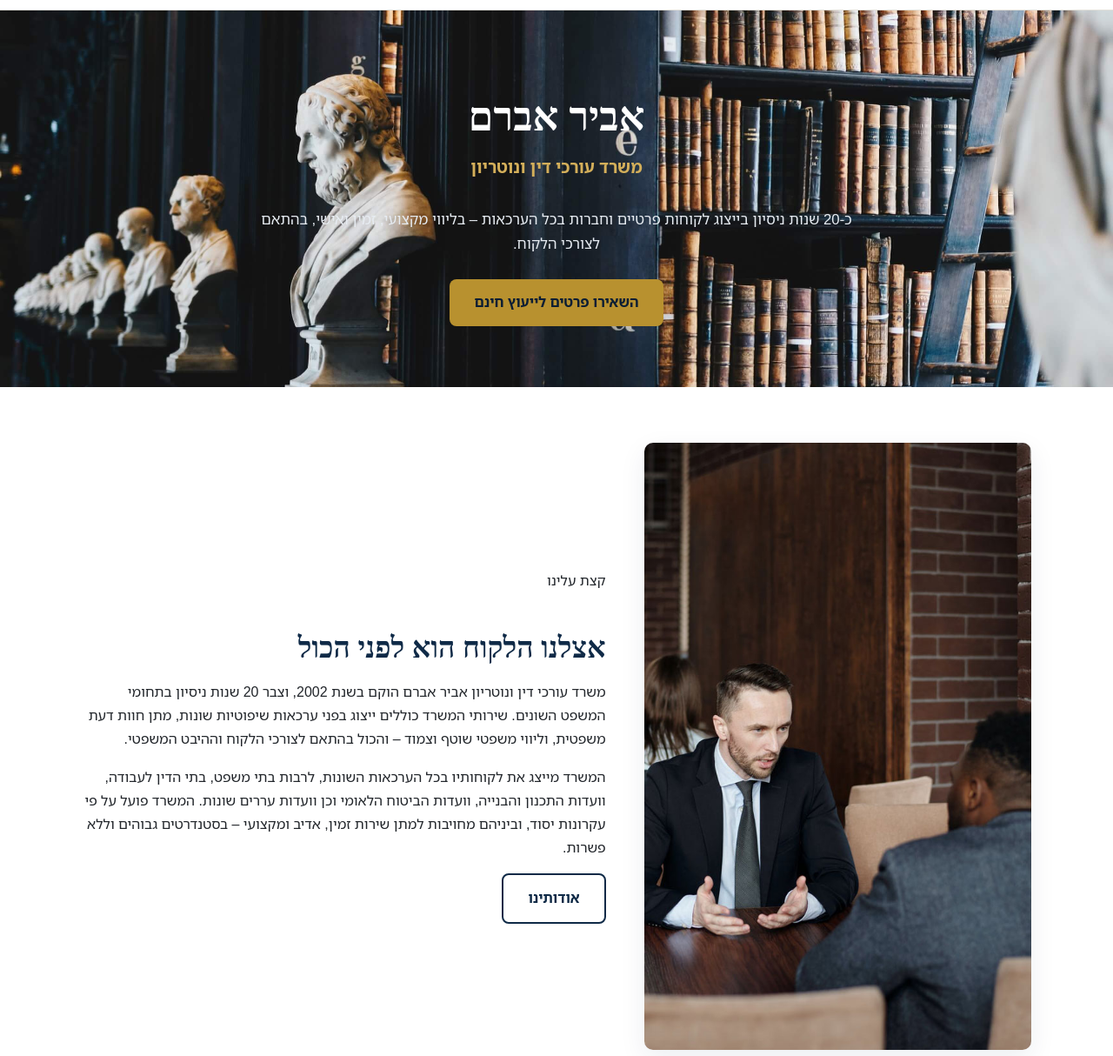
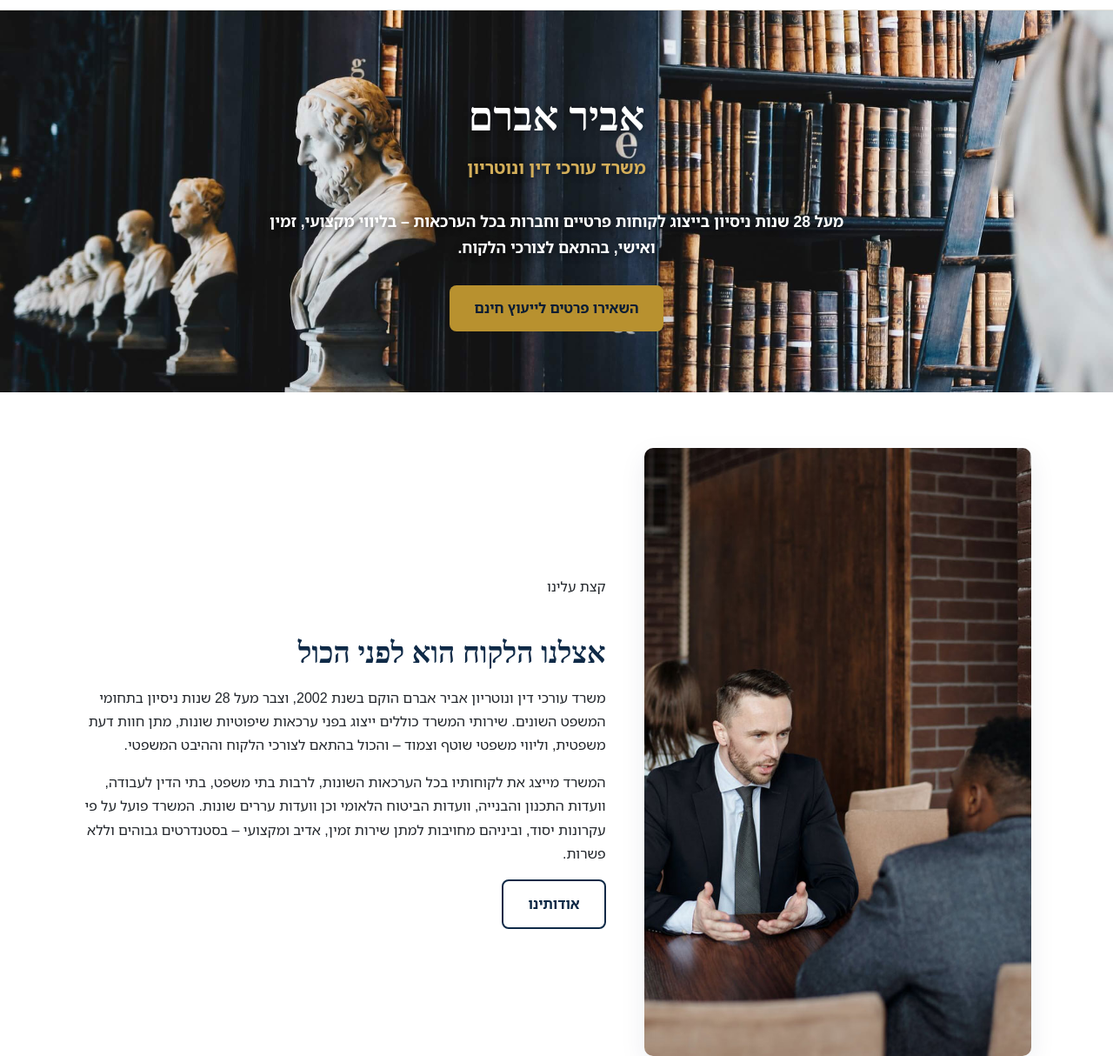
Before and after one commit to abiravram/highlaw-site, a plain HTML site: page index.html in a window 1280 px wide. Shown: the part 111-1325 px from the top of the page at 87% size. Drawn offline with Linux system fonts and the light colour scheme; a web font is replaced by a local one.

Commit message:
Add files via upload

```diff
--- a/assets/css/style.css
+++ b/assets/css/style.css
@@ -215,7 +215,7 @@ textarea:focus-visible {
 /* Hero */
 .hero {
   position: relative;
-  background: linear-gradient(180deg, rgba(10,29,51,0.78), rgba(10,29,51,0.88));
+  background: linear-gradient(180deg, rgba(8,22,40,0.88), rgba(8,22,40,0.94));
   color: #fff;
   padding: 90px 0 70px;
   text-align: center;
@@ -225,18 +225,21 @@ textarea:focus-visible {
   background-position: center;
   background-blend-mode: multiply;
 }
-.hero h1 { color: #fff; margin-bottom: 0.3em; }
+.hero h1 { color: #fff; margin-bottom: 0.3em; text-shadow: 0 2px 10px rgba(0,0,0,0.5); }
 .hero .subtitle {
-  font-size: 1.2rem;
+  font-size: 1.25rem;
   color: var(--gold-light);
   margin-bottom: 1.5em;
-  font-weight: 600;
+  font-weight: 700;
+  text-shadow: 0 2px 8px rgba(0,0,0,0.5);
 }
 .hero p.lead {
-  color: #e7ecf2;
+  color: #ffffff;
   max-width: 680px;
   margin: 0 auto 1.6em;
-  font-size: 1.05rem;
+  font-size: 1.1rem;
+  font-weight: 600;
+  text-shadow: 0 2px 8px rgba(0,0,0,0.55);
 }
 
 .btn {
--- a/index.html
+++ b/index.html
@@ -4,7 +4,7 @@
 <meta charset="UTF-8">
 <meta name="viewport" content="width=device-width, initial-scale=1">
 <title>אביר אברם – משרד עורכי דין ונוטריון | קריית מוצקין</title>
-<meta name="description" content="משרד עורכי דין ונוטריון אביר אברם, קריית מוצקין. ליווי משפטי במקרקעין, נזיקין, חוזים, ביטוח לאומי, הוצאה לפועל, התחדשות עירונית ועוד, כ-20 שנות ניסיון.">
+<meta name="description" content="משרד עורכי דין ונוטריון אביר אברם, קריית מוצקין. ליווי משפטי במקרקעין, נזיקין, חוזים, ביטוח לאומי, הוצאה לפועל, התחדשות עירונית ועוד, מעל 28 שנות ניסיון.">
 <link rel="icon" href="assets/images/logo.png">
 <link rel="preconnect" href="https://fonts.googleapis.com">
 <link href="https://fonts.googleapis.com/css2?family=Frank+Ruhl+Libre:wght@500;700&family=Noto+Sans+Hebrew:wght@400;600;700&display=swap" rel="stylesheet">
@@ -41,7 +41,7 @@
     <div class="container">
       <h1>אביר אברם</h1>
       <p class="subtitle">משרד עורכי דין ונוטריון</p>
-      <p class="lead">כ-20 שנות ניסיון בייצוג לקוחות פרטיים וחברות בכל הערכאות – בליווי מקצועי, זמין ואישי, בהתאם לצורכי הלקוח.</p>
+      <p class="lead">מעל 28 שנות ניסיון בייצוג לקוחות פרטיים וחברות בכל הערכאות – בליווי מקצועי, זמין ואישי, בהתאם לצורכי הלקוח.</p>
       <a class="btn" href="contact.html">השאירו פרטים לייעוץ חינם</a>
     </div>
   </section>
@@ -52,7 +52,7 @@
       <div>
         <span class="section-head kicker" style="display:block;text-align:start">קצת עלינו</span>
         <h2>אצלנו הלקוח הוא לפני הכול</h2>
-        <p>משרד עורכי דין ונוטריון אביר אברם הוקם בשנת 2002, וצבר 20 שנות ניסיון בתחומי המשפט השונים. שירותי המשרד כוללים ייצוג בפני ערכאות שיפוטיות שונות, מתן חוות דעת משפטית, וליווי משפטי שוטף וצמוד – והכול בהתאם לצורכי הלקוח וההיבט המשפטי.</p>
+        <p>משרד עורכי דין ונוטריון אביר אברם הוקם בשנת 2002, וצבר מעל 28 שנות ניסיון בתחומי המשפט השונים. שירותי המשרד כוללים ייצוג בפני ערכאות שיפוטיות שונות, מתן חוות דעת משפטית, וליווי משפטי שוטף וצמוד – והכול בהתאם לצורכי הלקוח וההיבט המשפטי.</p>
         <p>המשרד מייצג את לקוחותיו בכל הערכאות השונות, לרבות בתי משפט, בתי הדין לעבודה, וועדות התכנון והבנייה, וועדות הביטוח הלאומי וכן וועדות עררים שונות. המשרד פועל על פי עקרונות יסוד, וביניהם מחויבות למתן שירות זמין, אדיב ומקצועי – בסטנדרטים גבוהים וללא פשרות.</p>
         <a class="btn secondary" href="about.html">אודותינו</a>
       </div>
@@ -83,7 +83,7 @@
   <section>
     <div class="container" style="text-align:center">
       <h2>משרדנו בתקשורת</h2>
-      <p class="lead" style="color:var(--text-muted);margin:0 auto 1.6em;max-width:600px">קצת מהתיקים שנוהלו על ידי משרדנו וסוקרו בתקשורת, לאורך כ-20 שנות פעילות.</p>
+      <p class="lead" style="color:var(--text-muted);margin:0 auto 1.6em;max-width:600px">קצת מהתיקים שנוהלו על ידי משרדנו וסוקרו בתקשורת, לאורך מעל 28 שנות פעילות.</p>
       <div class="media-logos">
         <a href="https://www.mako.co.il/mako-vod-channel2-news/main-newscast-2009/January/VOD-1542f0c35de1f11006.htm" target="_blank" rel="noopener" aria-label="כתבה בערוץ 2 mako">
           <img src="assets/images/media/media-mako.jpg" alt="mako">
@@ -121,7 +121,7 @@
   <div class="container footer-grid">
     <div>
       <h3>אביר אברם – עורכי דין ונוטריון</h3>
-      <p>כ-20 שנות ניסיון בליווי משפטי אישי ומקצועי ללקוחות פרטיים וחברות.</p>
+      <p>מעל 28 שנות ניסיון בליווי משפטי אישי ומקצועי ללקוחות פרטיים וחברות.</p>
     </div>
     <div>
       <h3>ניווט</h3>
```
Also changed, not shown: about.html (+2 -2 lines), accessibility.html (+1 -1 lines), cases.html (+3 -3 lines), contact.html (+1 -1 lines), en/about.html (+2 -2 lines), en/accessibility.html (+1 -1 lines), en/contact.html (+1 -1 lines), en/index.html (+3 -3 lines), en/practice-areas.html (+1 -1 lines), practice-areas.html (+1 -1 lines).
